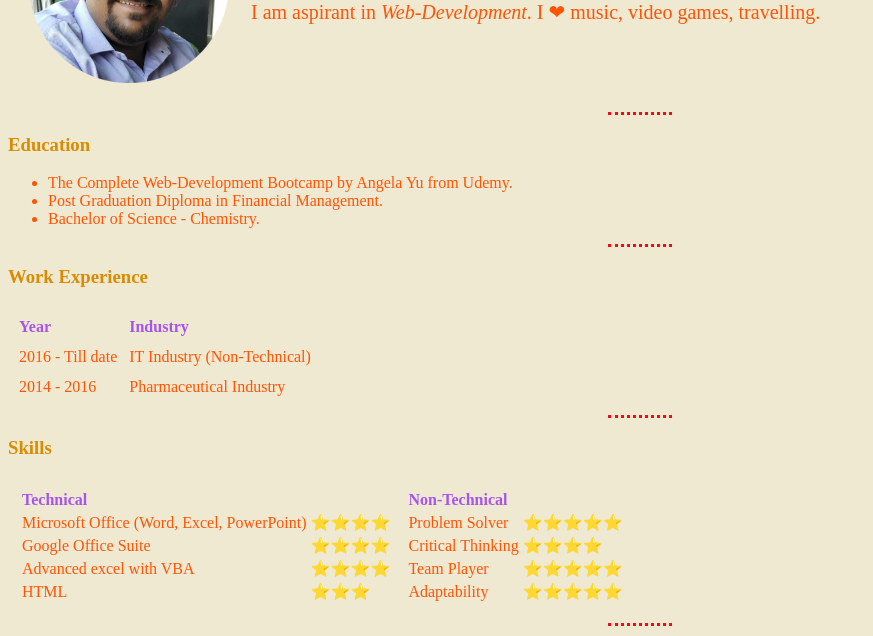
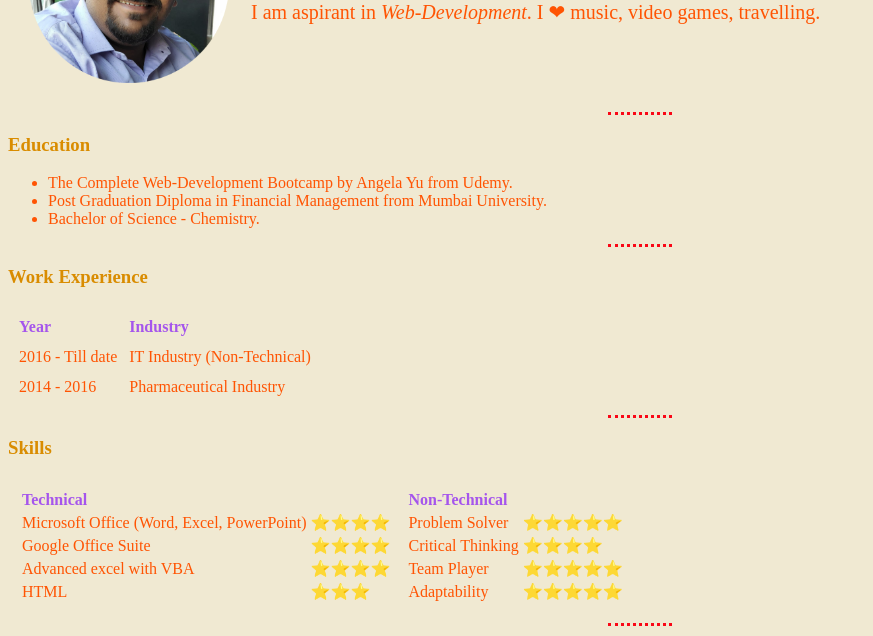
Before and after one commit to TusharP-7/cv, a plain HTML site: page index.html in a window 1280 px wide. Shown: the part 164-800 px from the top of the page, without its empty margins (0-873 px from the left). Drawn offline with Linux system fonts and the light colour scheme.

Commit message:
Update index.html

```diff
--- a/index.html
+++ b/index.html
@@ -22,7 +22,7 @@
     <h3>Education</h3>
     <ul>
       <li>The Complete Web-Development Bootcamp by Angela Yu from Udemy.</li>
-      <li>Post Graduation Diploma in Financial Management.</li>
+      <li>Post Graduation Diploma in Financial Management from Mumbai University.</li>
       <li>Bachelor of Science - Chemistry.</li>
     </ul>
     <hr>
```
